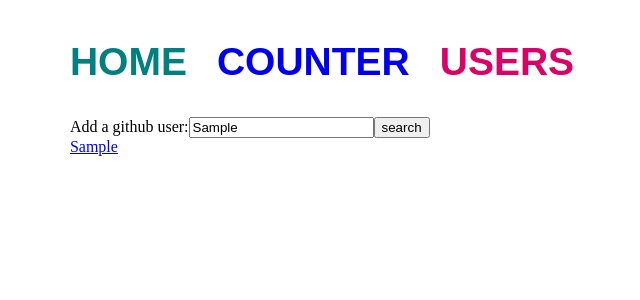
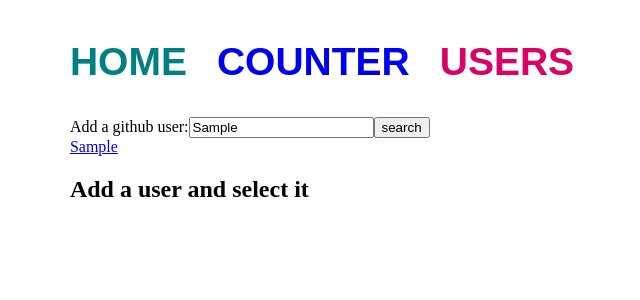
Before and after one commit to stefaniazocco/react-exercises, a React (Create React App) app: page /users in a window 1280 px wide. Both pictures are taken after typing "Sample" into the empty fields and a click on the button "search". Shown: the top 300 px of the page, without its empty margins (318-958 px from the left). Built offline with nearby package versions, Linux system fonts and the light colour scheme.

Commit message:
add index

```diff
--- a/src/App.js
+++ b/src/App.js
@@ -34,6 +34,7 @@ export class App extends React.Component{
                         {/* <Route path="/users/:username" element={<ShowGithubUser />} />  */}
                         <Route path="*" element={<div><h1>Not found</h1></div>} />
                         <Route path="/users" element={<GithubUserList />}>
+                                <Route index element={<h2>Add a user and select it</h2>} />
                                 <Route path=":username" element={<ShowGithubUser />} />
                         </Route>
 
--- a/src/GithubUserList.js
+++ b/src/GithubUserList.js
@@ -1,6 +1,7 @@
 import { useEffect, useState } from "react"
 import { Link, Outlet } from "react-router-dom"
 import { GithubUser } from "./GithubUser"
+import { ShowGithubUser } from "./ShowGithubUser"
 
 export function GithubUserList() {
 
@@ -30,6 +31,7 @@ export function GithubUserList() {
             <div>
             {array.map((user, index) => (
                 <>
+
                     <Link to={user} key={index} user={user}>{user}</Link>
                     <Outlet />
                 </>
```
